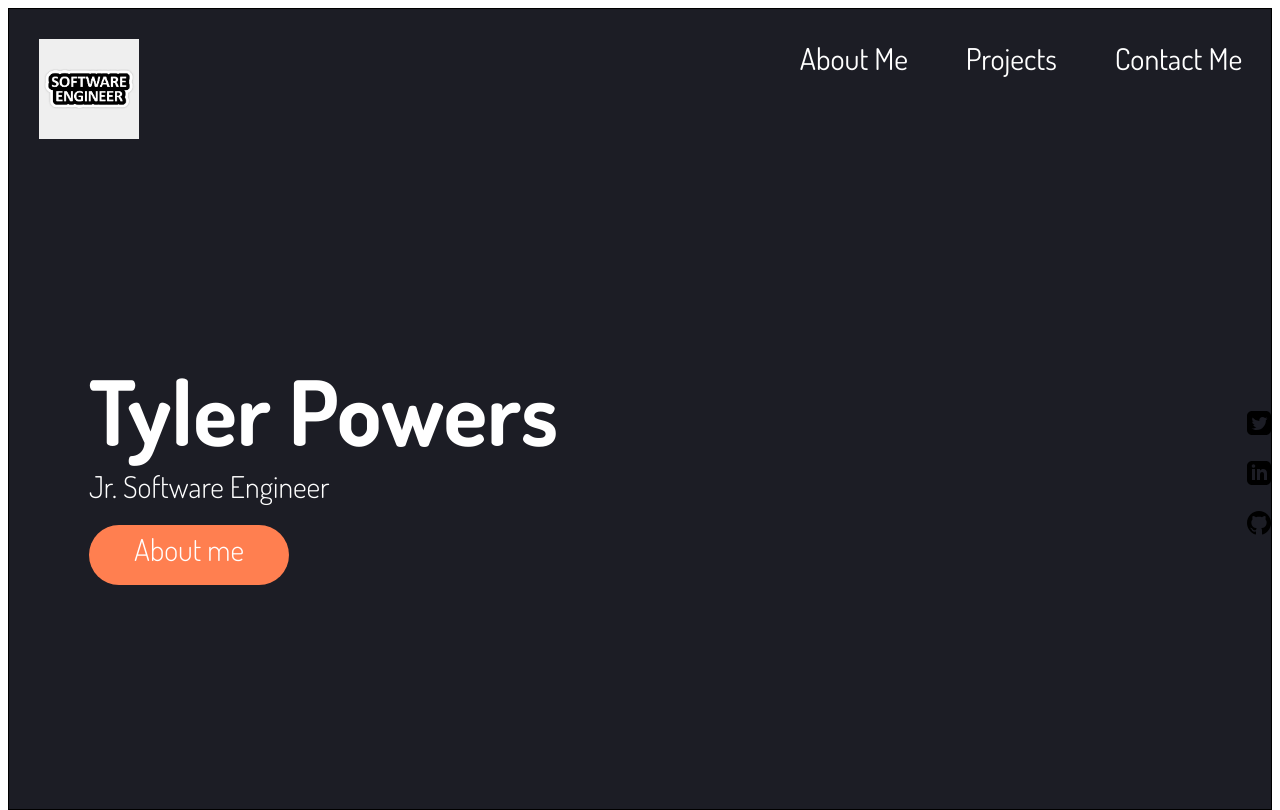
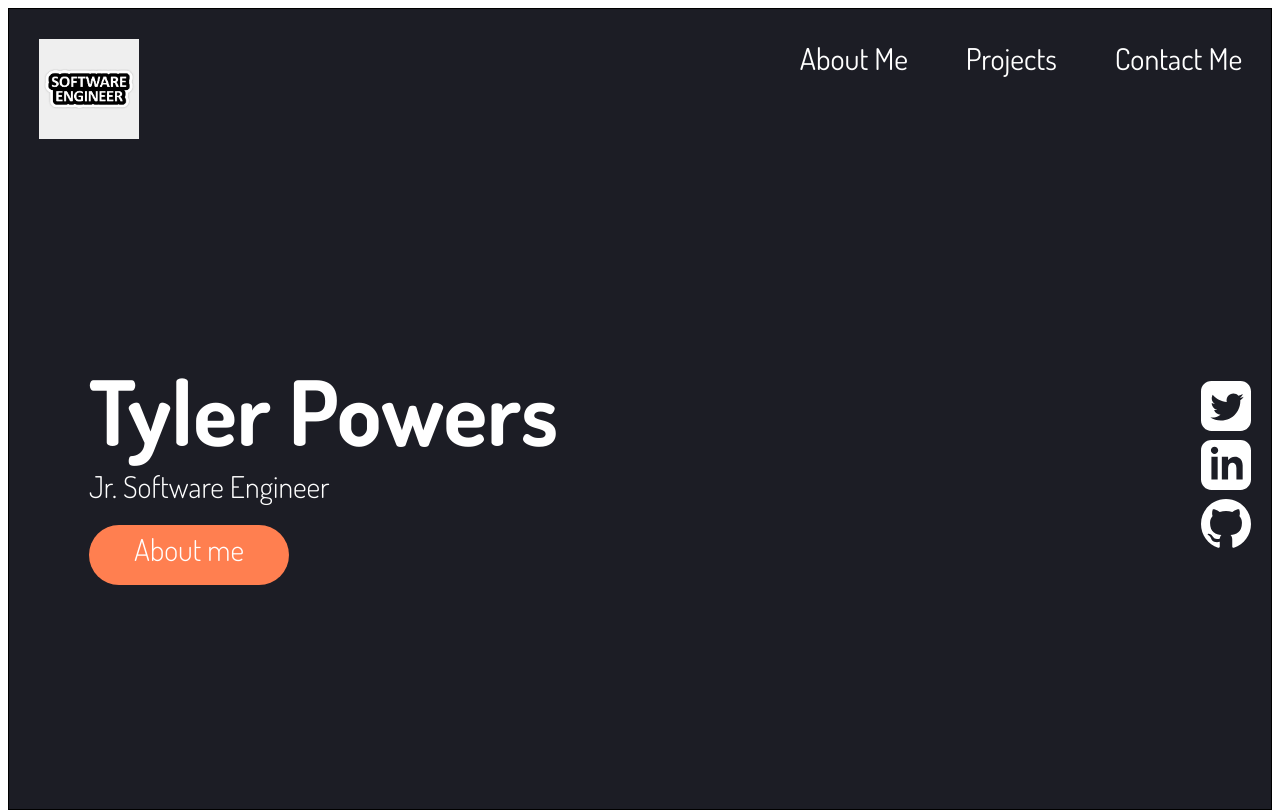
Before and after one commit to tpowers29/Responsive-Portfolio, a plain HTML site: page index.html in a window 1280 px wide. Shown: the top 810 px of the page. Drawn offline with Linux system fonts and the light colour scheme.

Commit message:
linked socials

```diff
--- a/index.html
+++ b/index.html
@@ -26,15 +26,15 @@
                 <div class="button">About me</div>
                 </div>
                 <div class="socials">
-                    <div>
-                        <svg xmlns="http://www.w3.org/2000/svg" width="24" height="24" viewBox="0 0 24 24"><path d="M19 0h-14c-2.761 0-5 2.239-5 5v14c0 2.761 2.239 5 5 5h14c2.762 0 5-2.239 5-5v-14c0-2.761-2.238-5-5-5zm-.139 9.237c.209 4.617-3.234 9.765-9.33 9.765-1.854 0-3.579-.543-5.032-1.475 1.742.205 3.48-.278 4.86-1.359-1.437-.027-2.649-.976-3.066-2.28.515.098 1.021.069 1.482-.056-1.579-.317-2.668-1.739-2.633-3.26.442.246.949.394 1.486.411-1.461-.977-1.875-2.907-1.016-4.383 1.619 1.986 4.038 3.293 6.766 3.43-.479-2.053 1.08-4.03 3.199-4.03.943 0 1.797.398 2.395 1.037.748-.147 1.451-.42 2.086-.796-.246.767-.766 1.41-1.443 1.816.664-.08 1.297-.256 1.885-.517-.439.656-.996 1.234-1.639 1.697z"/></svg>
-                    </div>
-                    <div>
-                        <svg xmlns="http://www.w3.org/2000/svg" width="24" height="24" viewBox="0 0 24 24"><path d="M19 0h-14c-2.761 0-5 2.239-5 5v14c0 2.761 2.239 5 5 5h14c2.762 0 5-2.239 5-5v-14c0-2.761-2.238-5-5-5zm-11 19h-3v-11h3v11zm-1.5-12.268c-.966 0-1.75-.79-1.75-1.764s.784-1.764 1.75-1.764 1.75.79 1.75 1.764-.783 1.764-1.75 1.764zm13.5 12.268h-3v-5.604c0-3.368-4-3.113-4 0v5.604h-3v-11h3v1.765c1.396-2.586 7-2.777 7 2.476v6.759z"/></svg>
-                    </div>
-                    <div>
-                        <svg xmlns="http://www.w3.org/2000/svg" width="24" height="24" viewBox="0 0 24 24"><path d="M12 0c-6.626 0-12 5.373-12 12 0 5.302 3.438 9.8 8.207 11.387.599.111.793-.261.793-.577v-2.234c-3.338.726-4.033-1.416-4.033-1.416-.546-1.387-1.333-1.756-1.333-1.756-1.089-.745.083-.729.083-.729 1.205.084 1.839 1.237 1.839 1.237 1.07 1.834 2.807 1.304 3.492.997.107-.775.418-1.305.762-1.604-2.665-.305-5.467-1.334-5.467-5.931 0-1.311.469-2.381 1.236-3.221-.124-.303-.535-1.524.117-3.176 0 0 1.008-.322 3.301 1.23.957-.266 1.983-.399 3.003-.404 1.02.005 2.047.138 3.006.404 2.291-1.552 3.297-1.23 3.297-1.23.653 1.653.242 2.874.118 3.176.77.84 1.235 1.911 1.235 3.221 0 4.609-2.807 5.624-5.479 5.921.43.372.823 1.102.823 2.222v3.293c0 .319.192.694.801.576 4.765-1.589 8.199-6.086 8.199-11.386 0-6.627-5.373-12-12-12z"/></svg>
-                    </div>
+                    <div><a href="https://twitter.com/give_me_powers" class="social">
+                        <svg xmlns="http://www.w3.org/2000/svg" fill="#ffffff" width="50" height="50" viewBox="0 0 24 24"><path d="M19 0h-14c-2.761 0-5 2.239-5 5v14c0 2.761 2.239 5 5 5h14c2.762 0 5-2.239 5-5v-14c0-2.761-2.238-5-5-5zm-.139 9.237c.209 4.617-3.234 9.765-9.33 9.765-1.854 0-3.579-.543-5.032-1.475 1.742.205 3.48-.278 4.86-1.359-1.437-.027-2.649-.976-3.066-2.28.515.098 1.021.069 1.482-.056-1.579-.317-2.668-1.739-2.633-3.26.442.246.949.394 1.486.411-1.461-.977-1.875-2.907-1.016-4.383 1.619 1.986 4.038 3.293 6.766 3.43-.479-2.053 1.08-4.03 3.199-4.03.943 0 1.797.398 2.395 1.037.748-.147 1.451-.42 2.086-.796-.246.767-.766 1.41-1.443 1.816.664-.08 1.297-.256 1.885-.517-.439.656-.996 1.234-1.639 1.697z"/></svg>
+                    </a></div>
+                    <div><a href="https://www.linkedin.com/in/tyler-powers-714891268/" class="social" >
+                        <svg xmlns="http://www.w3.org/2000/svg" fill="#ffffff" width="50" height="50" viewBox="0 0 24 24"><path d="M19 0h-14c-2.761 0-5 2.239-5 5v14c0 2.761 2.239 5 5 5h14c2.762 0 5-2.239 5-5v-14c0-2.761-2.238-5-5-5zm-11 19h-3v-11h3v11zm-1.5-12.268c-.966 0-1.75-.79-1.75-1.764s.784-1.764 1.75-1.764 1.75.79 1.75 1.764-.783 1.764-1.75 1.764zm13.5 12.268h-3v-5.604c0-3.368-4-3.113-4 0v5.604h-3v-11h3v1.765c1.396-2.586 7-2.777 7 2.476v6.759z"/></svg>
+                    </a></div>
+                    <div><a href="https://github.com/tpowers29" class="social">
+                        <svg xmlns="http://www.w3.org/2000/svg" fill="#ffffff" width="50" height="50" viewBox="0 0 24 24"><path d="M12 0c-6.626 0-12 5.373-12 12 0 5.302 3.438 9.8 8.207 11.387.599.111.793-.261.793-.577v-2.234c-3.338.726-4.033-1.416-4.033-1.416-.546-1.387-1.333-1.756-1.333-1.756-1.089-.745.083-.729.083-.729 1.205.084 1.839 1.237 1.839 1.237 1.07 1.834 2.807 1.304 3.492.997.107-.775.418-1.305.762-1.604-2.665-.305-5.467-1.334-5.467-5.931 0-1.311.469-2.381 1.236-3.221-.124-.303-.535-1.524.117-3.176 0 0 1.008-.322 3.301 1.23.957-.266 1.983-.399 3.003-.404 1.02.005 2.047.138 3.006.404 2.291-1.552 3.297-1.23 3.297-1.23.653 1.653.242 2.874.118 3.176.77.84 1.235 1.911 1.235 3.221 0 4.609-2.807 5.624-5.479 5.921.43.372.823 1.102.823 2.222v3.293c0 .319.192.694.801.576 4.765-1.589 8.199-6.086 8.199-11.386 0-6.627-5.373-12-12-12z"/></svg>
+                    </a></div>
                 </div>
             </div>
         </div>
--- a/scr/styles.css
+++ b/scr/styles.css
@@ -90,3 +90,7 @@ p {
     height: 100px;
     margin: 30px;
 }
+
+.social {
+   margin: 20px;
+}
```
